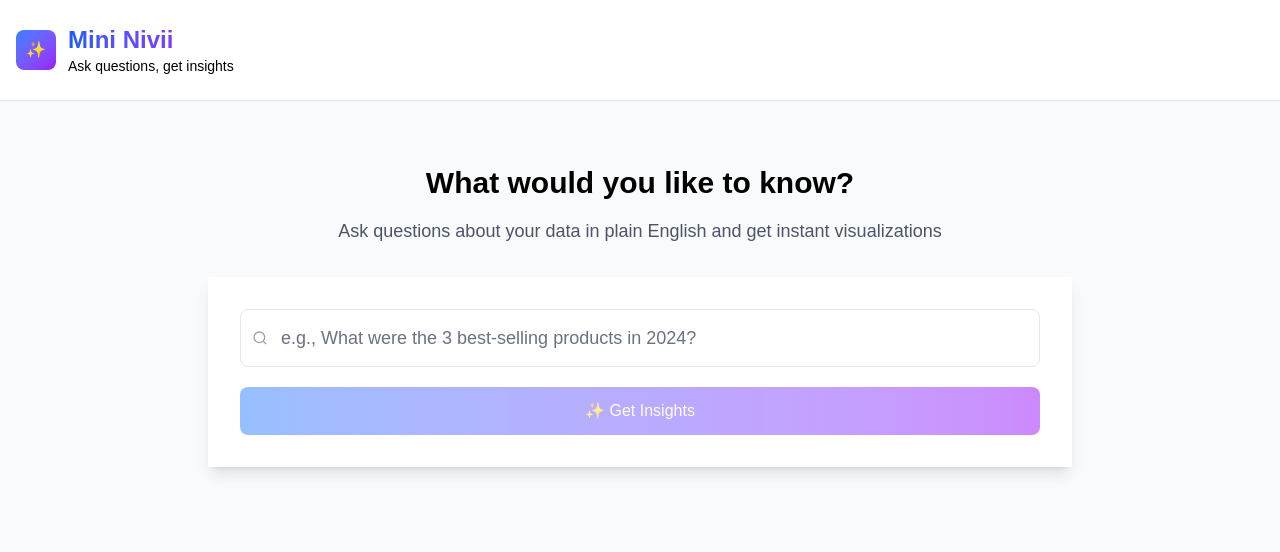
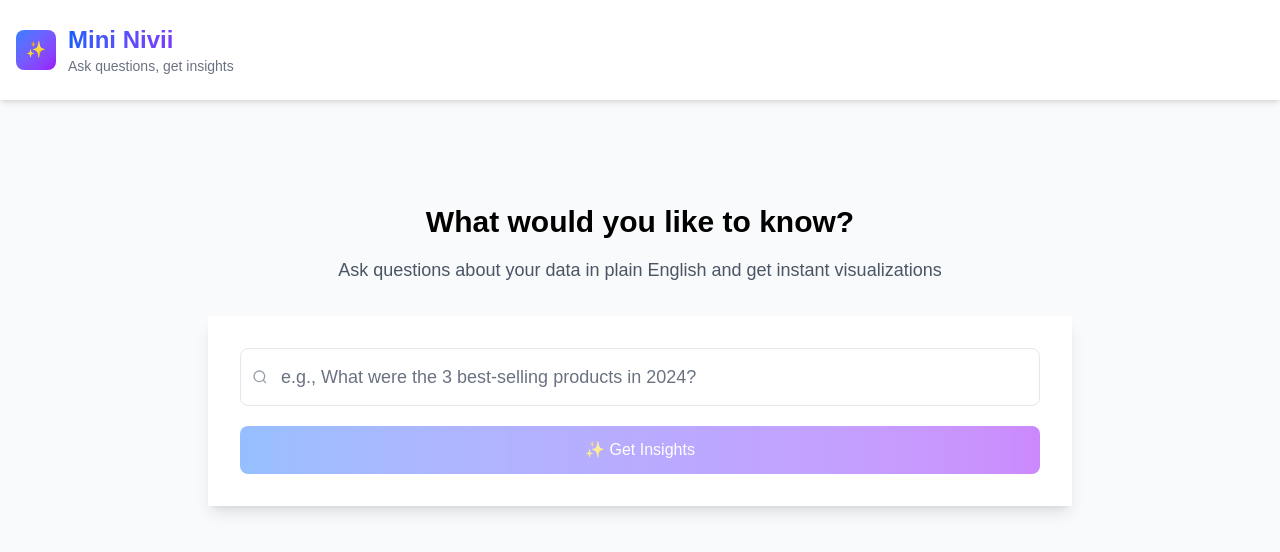
Before and after one commit to nicvazquezdev/dataviz-ai, a Next.js app in the folder frontend/: page / in a window 1280 px wide. Shown: the top 552 px of the page. Built offline with nearby package versions, Linux system fonts and the light colour scheme.

Commit message:
style: update UI with refined header styling and background colors

```diff
--- a/frontend/app/components/ui/Header.tsx
+++ b/frontend/app/components/ui/Header.tsx
@@ -3,7 +3,7 @@ import React from "react";
 
 export default function Header() {
   return (
-    <header className="border-b border-gray-200">
+    <header className="bg-white shadow-md">
       <div className="container mx-auto px-4 py-6">
         <Link href={"/"} className="flex items-center gap-3">
           <div className="flex h-10 w-10 items-center justify-center rounded-lg bg-gradient-to-br from-blue-500 to-purple-600">
@@ -13,7 +13,7 @@ export default function Header() {
             <h1 className="text-2xl font-bold bg-gradient-to-r from-blue-600 to-purple-600 bg-clip-text text-transparent">
               Mini Nivii
             </h1>
-            <p className="text-sm">Ask questions, get insights</p>
+            <p className="text-sm text-gray-500">Ask questions, get insights</p>
           </div>
         </Link>
       </div>
--- a/frontend/app/globals.css
+++ b/frontend/app/globals.css
@@ -1,7 +1,7 @@
 @import "tailwindcss";
 
 body {
-  background: white;
+  background: #f9fafb;
   color: black;
   font-family: Arial, Helvetica, sans-serif;
 }
--- a/frontend/app/page.tsx
+++ b/frontend/app/page.tsx
@@ -49,8 +49,8 @@ export default function Home() {
   };
 
   return (
-    <div className="min-h-screen bg-gray-50">
-      <div className="max-w-4xl mx-auto px-4 py-8">
+    <div className="min-h-screen">
+      <div className="max-w-4xl mx-auto px-4 py-8 mt-10">
         <div className="text-center my-8">
           <h2 className="text-3xl font-bold mb-4">
             What would you like to know?
```
